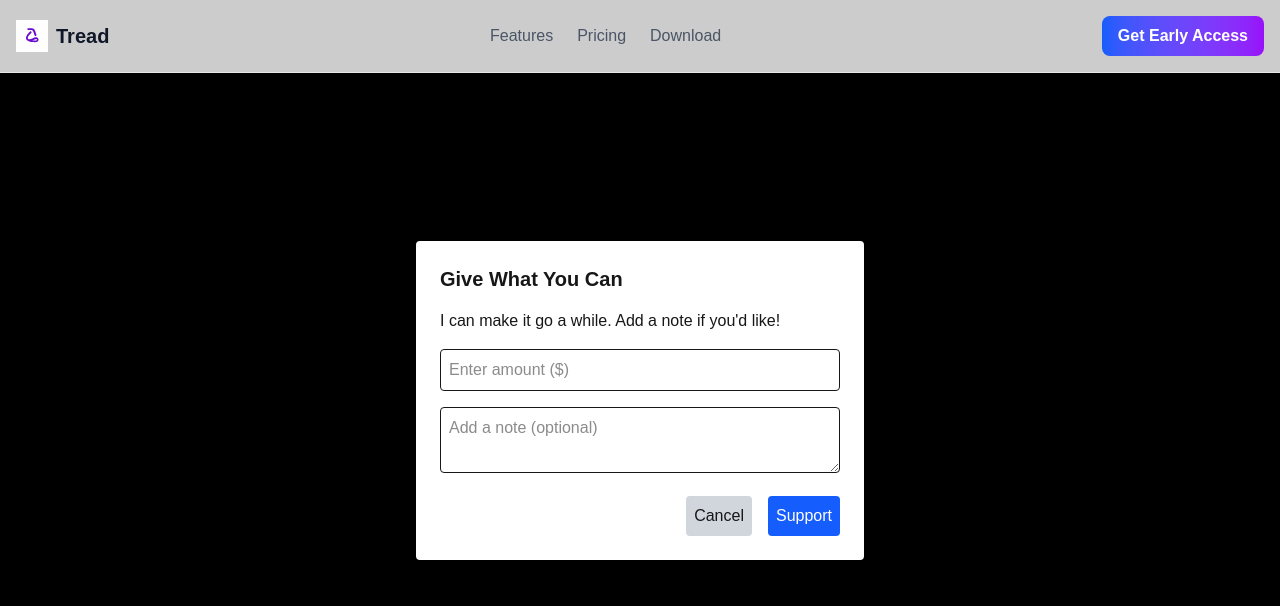
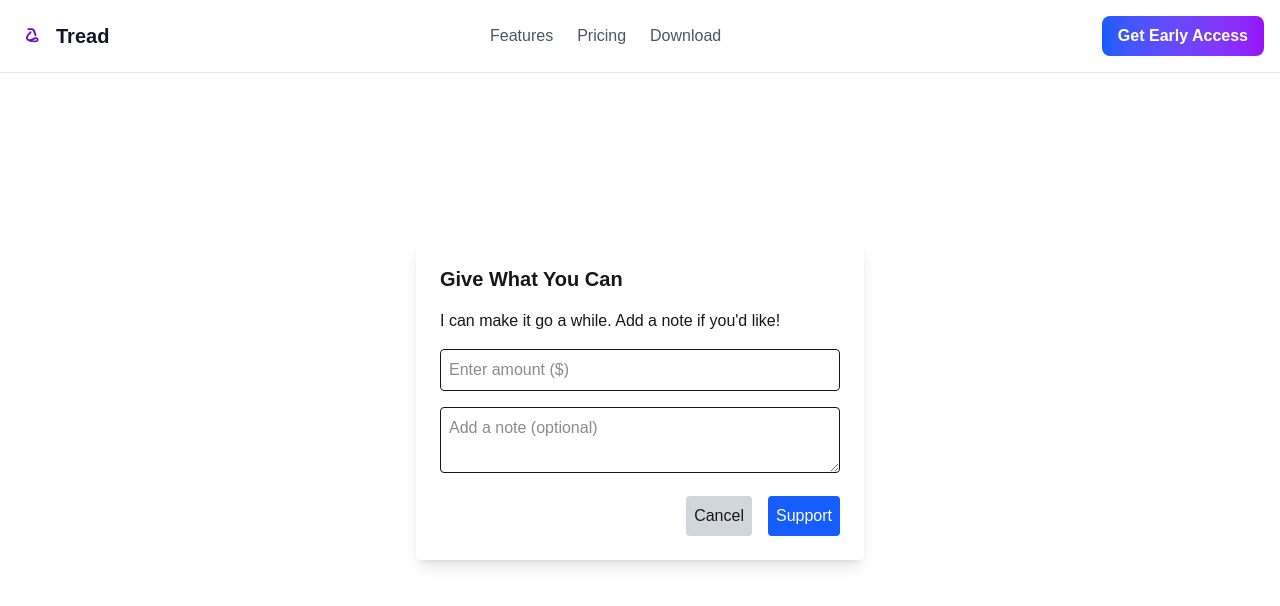
Before and after one commit to jordeguevara/tread-web, a Next.js app: page /build-with-me in a window 1280 px wide. Both pictures are taken after a click on the button "Custom – You tell me what it’s worth". Shown: the part 721-1327 px from the top of the page. Built offline with nearby package versions, Linux system fonts and the light colour scheme; what @apollo/client-integration-nextjs would draw is missing.

Commit message:
try again

```diff
--- a/next.config.ts
+++ b/next.config.ts
@@ -4,6 +4,9 @@
   eslint: {
     ignoreDuringBuilds: true,
   },
+  typescript: {
+    ignoreBuildErrors: true,
+  },
 };
 
 export default nextConfig;
--- a/src/app/build-with-me/page.tsx
+++ b/src/app/build-with-me/page.tsx
@@ -162,7 +162,7 @@
         </section>
 
         {isModalOpen && (
-          <div className="fixed inset-0 bg-black bg-opacity-50 flex items-center justify-center">
+          <div className="fixed inset-0 bg-white bg-opacity-50 flex items-center justify-center">
             <div className="bg-white p-6 rounded shadow-lg max-w-md w-full">
               <h2 className="text-xl font-semibold mb-4">Give What You Can</h2>
               <p className="mb-4">
```
